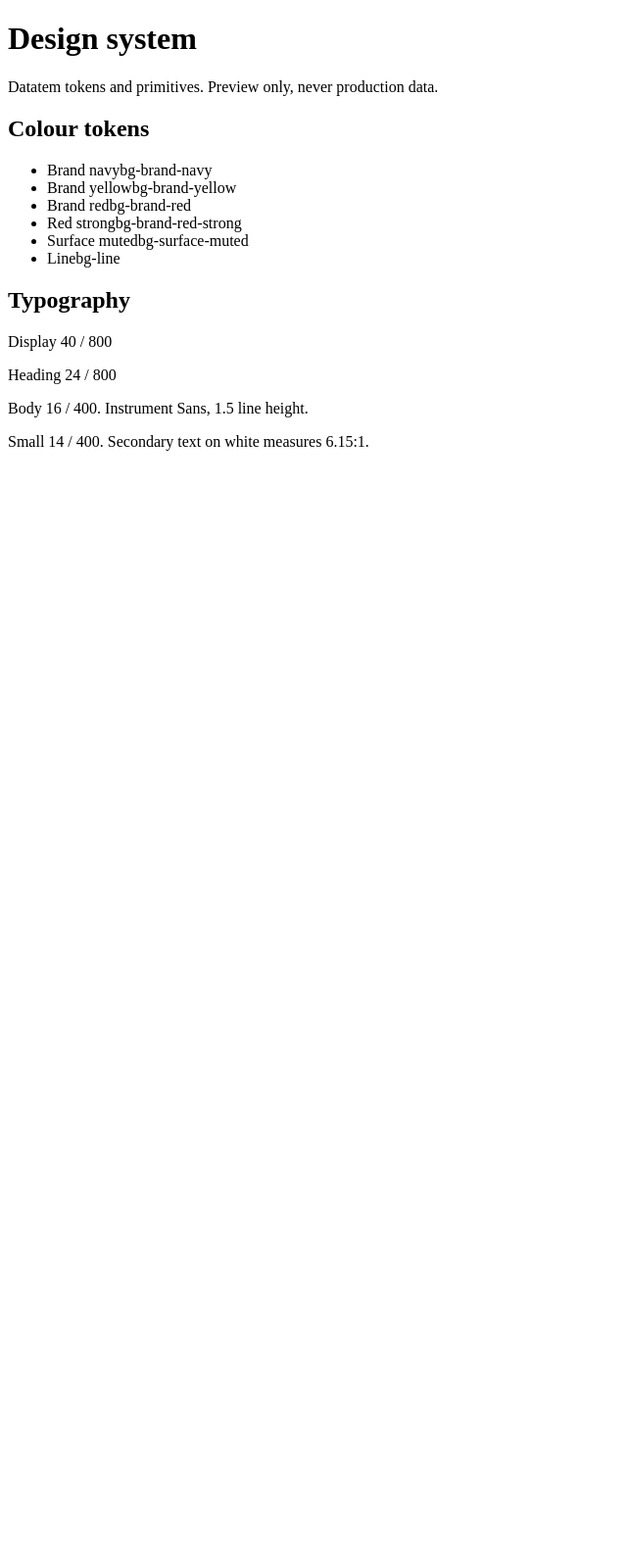
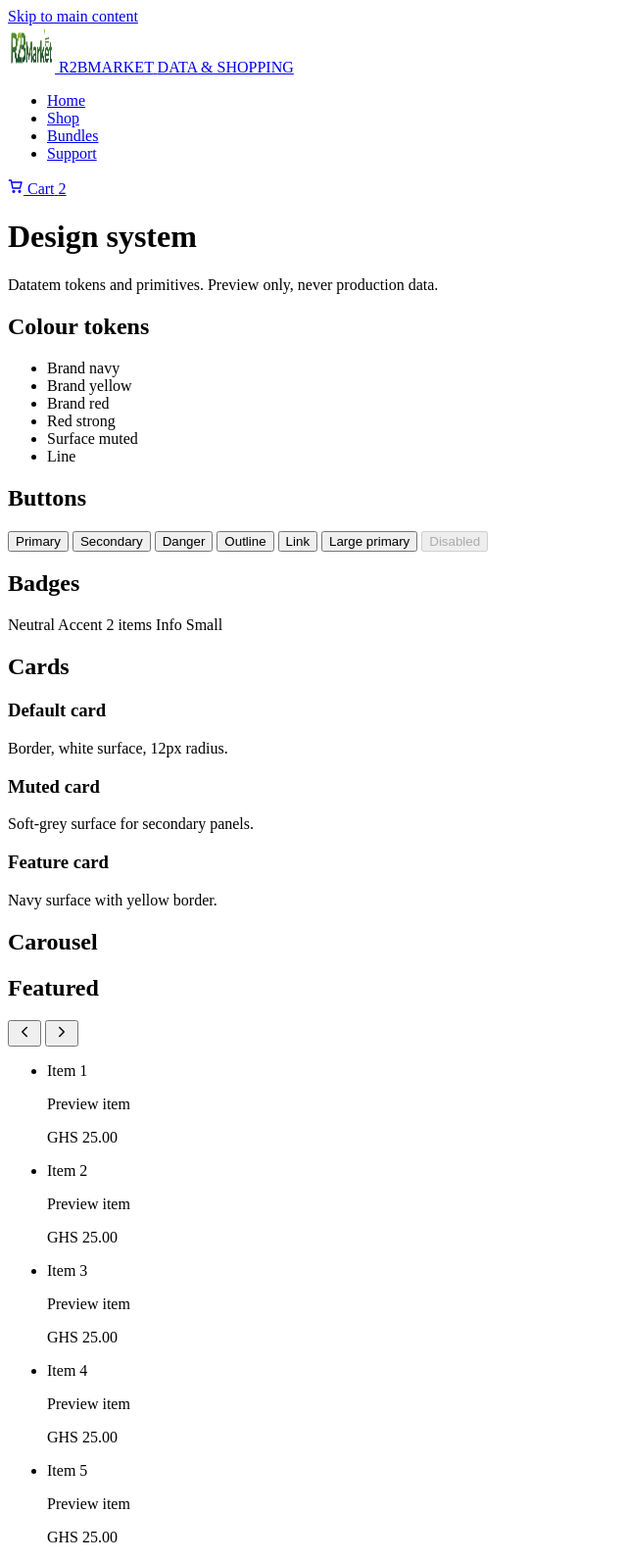
Before and after one commit to Onezsolo/datatem, a Laravel app: page /design-system in a window 1280 px wide. Shown: the whole page at 98% size, without its empty margins (0-640 px from the left). Before the commit the page ends 460 px from the top, so only its background shows below. Run offline with Laravel 12, Linux system fonts and the light colour scheme; data that the repository does not hold is empty.

Commit message:
feat: port design system components and preview

```diff
--- /dev/null
+++ b/app/Support/Brand.php
@@ -0,0 +1,25 @@
+<?php
+
+namespace App\Support;
+
+use App\Services\SettingsService;
+
+final class Brand
+{
+    public static function name(): string
+    {
+        $name = trim((string) SettingsService::get('site_name', ''));
+
+        return $name !== '' ? $name : (string) config('app.name', 'Datatem');
+    }
+
+    public static function logoUrl(): string
+    {
+        return SettingsService::getLogoUrl();
+    }
+
+    public static function faviconUrl(): string
+    {
+        return SettingsService::getFaviconUrl();
+    }
+}
--- /dev/null
+++ b/resources/views/components/layouts/app.blade.php
@@ -0,0 +1,25 @@
+@props([
+    'title' => null,
+    'description' => null,
+])
+
+<!DOCTYPE html>
+<html lang="en" class="h-full">
+<head>
+    <meta charset="utf-8">
+    <meta name="viewport" content="width=device-width, initial-scale=1">
+    <title>{{ $title ? $title.' - '.\App\Support\Brand::name() : \App\Support\Brand::name() }}</title>
+    @if ($description)
+        <meta name="description" content="{{ $description }}">
+    @endif
+    <link rel="icon" type="image/png" href="{{ \App\Support\Brand::faviconUrl() }}">
+    @if (file_exists(public_path('build/manifest.json')) || file_exists(public_path('hot')))
+        @vite(['resources/css/app.css', 'resources/js/app.js'])
+    @endif
+</head>
+<body class="min-h-full bg-surface text-ink">
+    <a class="skip-link" href="#main-content">Skip to main content</a>
+
+    {{ $slot }}
+</body>
+</html>
--- /dev/null
+++ b/resources/views/components/ui/badge.blade.php
@@ -0,0 +1,24 @@
+@props([
+    'variant' => 'neutral',
+    'size' => 'md',
+])
+
+@php
+    $variants = [
+        'neutral' => 'border border-line bg-surface-muted text-brand-navy',
+        'accent' => 'bg-brand-yellow text-brand-navy',
+        'danger' => 'bg-brand-red-strong text-white',
+        'info' => 'bg-brand-navy text-white',
+    ];
+
+    $sizes = [
+        'sm' => 'min-h-6 px-2 text-[0.6875rem]',
+        'md' => 'min-h-7 px-2.5 text-xs',
+    ];
+
+    $classes = 'inline-flex items-center gap-1 rounded-control font-bold leading-none '
+        .($variants[$variant] ?? $variants['neutral']).' '
+        .($sizes[$size] ?? $sizes['md']);
+@endphp
+
+<span {{ $attributes->merge(['class' => $classes]) }}>{{ $slot }}</span>
--- /dev/null
+++ b/resources/views/components/ui/button.blade.php
@@ -0,0 +1,42 @@
+@props([
+    'variant' => 'primary',
+    'size' => 'md',
+    'type' => 'button',
+    'href' => null,
+    'disabled' => false,
+])
+
+@php
+    $variants = [
+        'primary' => 'bg-brand-yellow text-brand-navy hover:bg-brand-yellow-strong focus-visible:outline-brand-navy',
+        'secondary' => 'bg-brand-navy text-white hover:bg-brand-navy-soft focus-visible:outline-brand-yellow',
+        'danger' => 'bg-brand-red-strong text-white hover:bg-brand-red-strong-hover focus-visible:outline-brand-navy',
+        'outline' => 'border border-brand-navy bg-surface text-brand-navy hover:bg-surface-muted focus-visible:outline-brand-navy',
+        'ghost' => 'border border-white/50 bg-transparent text-white hover:bg-white/10 focus-visible:outline-brand-yellow',
+        'link' => 'text-brand-navy underline underline-offset-4 hover:text-brand-red-strong focus-visible:outline-brand-navy',
+    ];
+
+    $sizes = [
+        'sm' => 'min-h-11 px-3 text-sm',
+        'md' => 'min-h-11 px-4 text-sm',
+        'lg' => 'min-h-12 px-6 text-base',
+    ];
+
+    $classes = 'inline-flex items-center justify-center gap-2 rounded-control font-bold leading-none transition-colors disabled:pointer-events-none disabled:opacity-60 '
+        .($variants[$variant] ?? $variants['primary']).' '
+        .($sizes[$size] ?? $sizes['md']);
+@endphp
+
+@if ($href)
+    <a
+        href="{{ $href }}"
+        @if ($disabled) aria-disabled="true" tabindex="-1" @endif
+        {{ $attributes->merge(['class' => $classes.($disabled ? ' pointer-events-none opacity-60' : '')]) }}
+    >
+        {{ $slot }}
+    </a>
+@else
+    <button type="{{ $type }}" @disabled($disabled) {{ $attributes->merge(['class' => $classes]) }}>
+        {{ $slot }}
+    </button>
+@endif
--- /dev/null
+++ b/resources/views/components/ui/card.blade.php
@@ -0,0 +1,51 @@
+@props([
+    'variant' => 'default',
+    'padding' => 'md',
+    'href' => null,
+])
+
+@php
+    $variants = [
+        'default' => 'border border-line bg-surface',
+        'muted' => 'bg-surface-muted',
+        'product' => 'border border-line bg-surface overflow-hidden',
+        'feature' => 'border border-brand-yellow bg-brand-navy text-white',
+    ];
+
+    $paddings = [
+        'none' => '',
+        'sm' => 'p-4',
+        'md' => 'p-5',
+        'lg' => 'p-6',
+    ];
+
+    $classes = 'block rounded-card '
+        .($variants[$variant] ?? $variants['default']).' '
+        .($paddings[$padding] ?? $paddings['md']);
+@endphp
+
+@if ($href)
+    <a href="{{ $href }}" {{ $attributes->merge(['class' => $classes]) }}>
+        @isset($media)
+            <div class="overflow-hidden">{{ $media }}</div>
+        @endisset
+        <div class="{{ $paddings[$padding] ?? $paddings['md'] }}">
+            {{ $slot }}
+            @isset($footer)
+                <div class="mt-4">{{ $footer }}</div>
+            @endisset
+        </div>
+    </a>
+@else
+    <article {{ $attributes->merge(['class' => $classes]) }}>
+        @isset($media)
+            <div class="overflow-hidden">{{ $media }}</div>
+        @endisset
+        <div class="{{ $paddings[$padding] ?? $paddings['md'] }}">
+            {{ $slot }}
+            @isset($footer)
+                <div class="mt-4">{{ $footer }}</div>
+            @endisset
+        </div>
+    </article>
+@endif
--- /dev/null
+++ b/resources/views/components/ui/carousel.blade.php
@@ -0,0 +1,48 @@
+@props([
+    'id' => null,
+    'label' => 'Items',
+    'heading' => null,
+    'description' => null,
+])
+
+@php
+    $id = $id ?? 'carousel-'.\Illuminate\Support\Str::random(8);
+@endphp
+
+<section {{ $attributes->merge(['class' => 'min-w-0']) }} aria-labelledby="{{ $id }}-heading" data-carousel>
+    <div class="mb-4 flex flex-wrap items-end justify-between gap-3">
+        <div>
+            <h2 id="{{ $id }}-heading" class="text-xl font-extrabold tracking-tight text-brand-navy">
+                {{ $heading ?? $label }}
+            </h2>
+            @if ($description)
+                <p class="mt-1 text-sm text-muted">{{ $description }}</p>
+            @endif
+        </div>
+
+        <div class="flex items-center gap-2">
+            <button
+                type="button"
+                data-carousel-prev
+                aria-controls="{{ $id }}"
+                aria-label="Scroll {{ $label }} backward"
+                class="inline-flex h-11 w-11 items-center justify-center rounded-control border border-line bg-surface text-brand-navy hover:bg-surface-muted disabled:opacity-40"
+            >
+                <x-ui.icon name="chevron-left" :size="18" />
+            </button>
+            <button
+                type="button"
+                data-carousel-next
+                aria-controls="{{ $id }}"
+                aria-label="Scroll {{ $label }} forward"
+                class="inline-flex h-11 w-11 items-center justify-center rounded-control border border-line bg-surface text-brand-navy hover:bg-surface-muted disabled:opacity-40"
+            >
+                <x-ui.icon name="chevron-right" :size="18" />
+            </button>
+        </div>
+    </div>
+
+    <ul id="{{ $id }}" data-carousel-track class="carousel-track flex gap-3 overflow-x-auto pb-2" tabindex="0" aria-label="{{ $label }}">
+        {{ $slot }}
+    </ul>
+</section>
--- /dev/null
+++ b/resources/views/components/ui/header.blade.php
@@ -0,0 +1,80 @@
+@props([
+    'brand' => null,
+    'homeUrl' => null,
+    'navigation' => [],
+    'cartCount' => 0,
+    'cartUrl' => null,
+    'searchAction' => null,
+])
+
+@php
+    $brand = $brand ?: \App\Support\Brand::name();
+    $homeUrl = $homeUrl ?: url('/');
+@endphp
+
+<header class="sticky top-0 z-50 border-b-[3px] border-brand-yellow bg-brand-navy text-white" role="banner">
+    <div class="container-page flex flex-wrap items-center gap-x-3 gap-y-2 py-2.5 lg:flex-nowrap">
+        <a href="{{ $homeUrl }}" class="flex shrink-0 items-center gap-2.5 rounded-control focus-visible:outline-brand-yellow" aria-label="{{ $brand }} home">
+            <img src="{{ \App\Support\Brand::logoUrl() }}" alt="" width="48" height="48" class="h-9 w-9 rounded-control bg-surface object-contain p-1 sm:h-10 sm:w-10">
+            <span class="leading-none">
+                <span class="block text-base font-extrabold tracking-[0.06em] text-white">{{ \Illuminate\Support\Str::upper($brand) }}</span>
+                <span class="mt-1 block text-[0.5625rem] font-bold tracking-[0.26em] text-brand-yellow sm:text-[0.625rem]">DATA &amp; SHOPPING</span>
+            </span>
+        </a>
+
+        <nav class="hidden w-full min-w-0 lg:block lg:w-auto lg:flex-1" aria-label="Primary navigation">
+            <ul class="flex items-center gap-1 overflow-x-auto pb-1 lg:overflow-visible lg:pb-0">
+                @foreach ($navigation as $item)
+                    <li>
+                        <a
+                            href="{{ $item['url'] }}"
+                            @if (! empty($item['current'])) aria-current="page" @endif
+                            @class([
+                                'inline-flex min-h-11 items-center whitespace-nowrap rounded-control px-2.5 text-sm font-semibold text-nav-muted hover:bg-white/10 hover:text-white focus-visible:outline-brand-yellow',
+                                'bg-white/10 text-white' => ! empty($item['current']),
+                            ])
+                        >
+                            {{ $item['label'] }}
+                        </a>
+                    </li>
+                @endforeach
+            </ul>
+        </nav>
+
+        <div class="ms-auto flex items-center gap-2">
+            @if ($searchAction)
+                <a href="{{ $searchAction }}" class="inline-flex h-11 w-11 items-center justify-center rounded-control bg-white/10 text-white hover:bg-white/20 focus-visible:outline-brand-yellow sm:hidden" aria-label="Search products">
+                    <x-ui.icon name="search" :size="18" />
+                </a>
+
+                <form action="{{ $searchAction }}" method="GET" role="search" class="hidden items-center gap-1.5 rounded-control bg-surface px-2 sm:flex">
+                    <x-ui.icon name="search" :size="16" class="text-brand-navy" />
+                    <label for="site-search" class="sr-only">Search products</label>
+                    <input
+                        id="site-search"
+                        type="search"
+                        name="q"
+                        placeholder="Search products"
+                        class="h-11 w-32 border-0 bg-transparent px-1 text-sm text-ink placeholder:text-muted md:w-44"
+                    >
+                </form>
+            @endif
+
+            @if ($cartUrl)
+                <a
+                    href="{{ $cartUrl }}"
+                    class="inline-flex min-h-11 items-center gap-1.5 rounded-control bg-brand-yellow px-3 text-sm font-extrabold text-brand-navy hover:bg-brand-yellow-strong focus-visible:outline-brand-yellow"
+                    aria-label="Cart, {{ $cartCount }} {{ \Illuminate\Support\Str::plural('item', $cartCount) }}"
+                >
+                    <x-ui.icon name="cart" :size="16" />
+                    <span class="hidden sm:inline">Cart</span>
+                    @if ($cartCount > 0)
+                        <span class="inline-flex min-h-5 min-w-5 items-center justify-center rounded-control bg-brand-red-strong px-1 text-xs font-bold text-white" aria-hidden="true">
+                            {{ $cartCount }}
+                        </span>
+                    @endif
+                </a>
+            @endif
+        </div>
+    </div>
+</header>
--- /dev/null
+++ b/resources/views/components/ui/icon.blade.php
@@ -0,0 +1,105 @@
+@props(['name' => 'search', 'size' => 20])
+
+<svg xmlns="http://www.w3.org/2000/svg" width="{{ $size }}" height="{{ $size }}" viewBox="0 0 24 24" fill="none" stroke="currentColor" stroke-width="2" stroke-linecap="round" stroke-linejoin="round" aria-hidden="true" focusable="false" {{ $attributes }}>
+    @switch($name)
+        @case('search')
+            <circle cx="11" cy="11" r="7"></circle>
+            <line x1="16.5" y1="16.5" x2="21" y2="21"></line>
+            @break
+        @case('cart')
+            <circle cx="9" cy="20" r="1.4"></circle>
+            <circle cx="18" cy="20" r="1.4"></circle>
+            <path d="M2 3h3l2.4 12h11.2l2.4-9H6"></path>
+            @break
+        @case('chevron-left')
+            <path d="M15 18l-6-6 6-6"></path>
+            @break
+        @case('chevron-right')
+            <path d="M9 18l6-6-6-6"></path>
+            @break
+        @case('check')
+            <path d="M20 6L9 17l-5-5"></path>
+            @break
+        @case('home')
+            <path d="M3 10.5 12 3l9 7.5"></path>
+            <path d="M5 9.5V21h14V9.5"></path>
+            @break
+        @case('grid')
+            <rect x="4" y="4" width="6" height="6" rx="1"></rect>
+            <rect x="14" y="4" width="6" height="6" rx="1"></rect>
+            <rect x="4" y="14" width="6" height="6" rx="1"></rect>
+            <rect x="14" y="14" width="6" height="6" rx="1"></rect>
+            @break
+        @case('phone')
+            <rect x="7" y="2" width="10" height="20" rx="2"></rect>
+            <line x1="11" y1="18" x2="13" y2="18"></line>
+            @break
+        @case('laptop')
+            <rect x="4" y="4" width="16" height="12" rx="1"></rect>
+            <path d="M2 19h20"></path>
+            @break
+        @case('headphones')
+            <path d="M4 14v-2a8 8 0 0 1 16 0v2"></path>
+            <rect x="3" y="14" width="4" height="6" rx="1"></rect>
+            <rect x="17" y="14" width="4" height="6" rx="1"></rect>
+            @break
+        @case('shirt')
+            <path d="M8 4 4 6l2 4 2-1v11h8V9l2 1 2-4-4-2-2 2h-2L8 4z"></path>
+            @break
+        @case('shoe')
+            <path d="M3 16h18v3H3z"></path>
+            <path d="M3 16c4-1 6-4 8-8 2 4 5 6 10 7"></path>
+            @break
+        @case('bag')
+            <path d="M5 8h14l-1 13H6L5 8z"></path>
+            <path d="M9 8V6a3 3 0 0 1 6 0v2"></path>
+            @break
+        @case('watch')
+            <rect x="7" y="6" width="10" height="12" rx="2"></rect>
+            <path d="M9 6V3h6v3M9 18v3h6v-3"></path>
+            @break
+        @case('appliance')
+            <path d="M8 3h8l-1 8H9L8 3z"></path>
+            <path d="M9 11h6l1 10H8l1-10z"></path>
+            <path d="M10 15h4"></path>
+            @break
+        @case('beauty')
+            <path d="M9 3h6v3H9z"></path>
+            <rect x="8" y="6" width="8" height="15" rx="1"></rect>
+            @break
+        @case('ball')
+            <circle cx="12" cy="12" r="9"></circle>
+            <path d="m12 5 3.2 2.3-1.2 3.7h-4L8.8 7.3 12 5z"></path>
+            <path d="M4.5 10.5 8.8 7.3M19.5 10.5 15.2 7.3M7 19l3-4M17 19l-3-4"></path>
+            @break
+        @case('teddy')
+            <circle cx="12" cy="9" r="5"></circle>
+            <circle cx="5" cy="6" r="2"></circle>
+            <circle cx="19" cy="6" r="2"></circle>
+            <path d="M7 14c1 3 3 5 5 5s4-2 5-5"></path>
+            @break
+        @case('chair')
+            <path d="M6 11V6h12v5"></path>
+            <path d="M5 11h14v6H5z"></path>
+            <path d="M7 17v3M17 17v3"></path>
+            @break
+        @case('help')
+            <circle cx="12" cy="12" r="9"></circle>
+            <path d="M9.5 9.5a2.5 2.5 0 1 1 4.2 1.9c-.8.7-1.7 1.2-1.7 2.6"></path>
+            <path d="M12 17h.01"></path>
+            @break
+        @case('more')
+            <circle cx="5" cy="12" r="1.5"></circle>
+            <circle cx="12" cy="12" r="1.5"></circle>
+            <circle cx="19" cy="12" r="1.5"></circle>
+            @break
+        @case('truck')
+            <path d="M3 6h11v10H3z"></path>
+            <path d="M14 9h4l3 3v4h-7z"></path>
+            <circle cx="7" cy="18" r="2"></circle>
+            <circle cx="17" cy="18" r="2"></circle>
+            @break
+        @default
+            <circle cx="12" cy="12" r="9"></circle>
+    @endswitch
+</svg>
--- a/resources/views/design-system.blade.php
+++ b/resources/views/design-system.blade.php
@@ -1,43 +1,90 @@
-<!DOCTYPE html>
-<html lang="en" class="h-full">
-<head>
-    <meta charset="utf-8">
-    <meta name="viewport" content="width=device-width, initial-scale=1">
-    <title>Design system</title>
-    @if (file_exists(public_path('build/manifest.json')) || file_exists(public_path('hot')))
-        @vite(['resources/css/app.css', 'resources/js/app.js'])
-    @endif
-</head>
-<body class="min-h-full bg-surface-muted">
-    <main class="container-page py-10">
+<x-layouts.app title="Design system" description="Datatem design tokens and UI primitives.">
+    <x-ui.header :navigation="[
+        ['label' => 'Home', 'url' => route('home'), 'current' => true],
+        ['label' => 'Shop', 'url' => url('/shop')],
+        ['label' => 'Bundles', 'url' => route('bundles')],
+        ['label' => 'Support', 'url' => route('support')],
+    ]" :cart-count="2" :cart-url="url('/cart')" />
+
+    <main id="main-content" class="container-page py-10">
         <h1 class="text-3xl font-extrabold tracking-tight text-brand-navy">Design system</h1>
-        <p class="mt-2 text-sm text-muted">Datatem tokens and primitives. Preview only, never production data.</p>
+        <p class="mt-2 max-w-2xl text-sm text-muted">Datatem tokens and primitives. Preview only, never production data.</p>
 
-        <section class="mt-8">
-            <h2 class="text-xl font-extrabold text-brand-navy">Colour tokens</h2>
+        <section class="mt-8" aria-labelledby="tokens-heading">
+            <h2 id="tokens-heading" class="text-xl font-extrabold text-brand-navy">Colour tokens</h2>
             <ul class="mt-4 grid grid-cols-2 gap-3 sm:grid-cols-3 lg:grid-cols-4">
                 @foreach ([
-                    ['Brand navy', 'bg-brand-navy', 'text-white'],
-                    ['Brand yellow', 'bg-brand-yellow', 'text-brand-navy'],
-                    ['Brand red', 'bg-brand-red', 'text-white'],
-                    ['Red strong', 'bg-brand-red-strong', 'text-white'],
-                    ['Surface muted', 'bg-surface-muted', 'text-brand-navy'],
-                    ['Line', 'bg-line', 'text-brand-navy'],
-                ] as [$label, $bg, $fg])
-                    <li class="{{ $bg }} {{ $fg }} rounded-card border border-line p-4 text-sm font-bold">{{ $label }}<span class="mt-2 block text-xs font-normal opacity-80">{{ $bg }}</span></li>
+                    ['Brand navy', 'bg-brand-navy text-white'],
+                    ['Brand yellow', 'bg-brand-yellow text-brand-navy'],
+                    ['Brand red', 'bg-brand-red text-white'],
+                    ['Red strong', 'bg-brand-red-strong text-white'],
+                    ['Surface muted', 'bg-surface-muted text-brand-navy'],
+                    ['Line', 'bg-line text-brand-navy'],
+                ] as [$label, $classes])
+                    <li class="{{ $classes }} rounded-card border border-line p-4 text-sm font-bold">{{ $label }}</li>
                 @endforeach
             </ul>
         </section>
 
-        <section class="mt-10">
-            <h2 class="text-xl font-extrabold text-brand-navy">Typography</h2>
+        <section class="mt-10" aria-labelledby="buttons-heading">
+            <h2 id="buttons-heading" class="text-xl font-extrabold text-brand-navy">Buttons</h2>
+            <div class="mt-4 flex flex-wrap items-center gap-3 rounded-card border border-line bg-surface p-5">
+                <x-ui.button>Primary</x-ui.button>
+                <x-ui.button variant="secondary">Secondary</x-ui.button>
+                <x-ui.button variant="danger">Danger</x-ui.button>
+                <x-ui.button variant="outline">Outline</x-ui.button>
+                <x-ui.button variant="link">Link</x-ui.button>
+                <x-ui.button variant="primary" size="lg">Large primary</x-ui.button>
+                <x-ui.button variant="primary" disabled>Disabled</x-ui.button>
+            </div>
+        </section>
+
+        <section class="mt-10" aria-labelledby="badges-heading">
+            <h2 id="badges-heading" class="text-xl font-extrabold text-brand-navy">Badges</h2>
+            <div class="mt-4 flex flex-wrap items-center gap-3 rounded-card border border-line bg-surface p-5">
+                <x-ui.badge>Neutral</x-ui.badge>
+                <x-ui.badge variant="accent">Accent</x-ui.badge>
+                <x-ui.badge variant="danger">2 items</x-ui.badge>
+                <x-ui.badge variant="info">Info</x-ui.badge>
+                <x-ui.badge variant="neutral" size="sm">Small</x-ui.badge>
+            </div>
+        </section>
+
+        <section class="mt-10" aria-labelledby="cards-heading">
+            <h2 id="cards-heading" class="text-xl font-extrabold text-brand-navy">Cards</h2>
+            <div class="mt-4 grid gap-4 sm:grid-cols-2 lg:grid-cols-3">
+                <x-ui.card>
+                    <h3 class="text-sm font-bold text-brand-navy">Default card</h3>
+                    <p class="mt-2 text-sm text-muted">Border, white surface, 12px radius.</p>
+                </x-ui.card>
+                <x-ui.card variant="muted">
+                    <h3 class="text-sm font-bold text-brand-navy">Muted card</h3>
+                    <p class="mt-2 text-sm text-muted">Soft-grey surface for secondary panels.</p>
+                </x-ui.card>
+                <x-ui.card variant="feature">
+                    <h3 class="text-sm font-bold text-white">Feature card</h3>
+                    <p class="mt-2 text-sm text-nav-muted">Navy surface with yellow border.</p>
+                </x-ui.card>
+            </div>
+        </section>
+
+        <section class="mt-10" aria-labelledby="carousel-heading">
+            <h2 id="carousel-heading" class="text-xl font-extrabold text-brand-navy">Carousel</h2>
             <div class="mt-4 rounded-card border border-line bg-surface p-5">
-                <p class="text-4xl font-extrabold tracking-tight text-brand-navy">Display 40 / 800</p>
-                <p class="mt-3 text-2xl font-extrabold tracking-tight text-brand-navy">Heading 24 / 800</p>
-                <p class="mt-3 text-base text-ink">Body 16 / 400. Instrument Sans, 1.5 line height.</p>
-                <p class="mt-2 text-sm text-muted">Small 14 / 400. Secondary text on white measures 6.15:1.</p>
+                <x-ui.carousel label="Example items" heading="Featured">
+                    @foreach (range(1, 5) as $i)
+                        <li class="carousel-item w-44 shrink-0">
+                            <x-ui.card variant="product" padding="sm">
+                                <div class="flex h-28 items-center justify-center rounded-control bg-surface-muted text-sm font-bold text-brand-navy">
+                                    Item {{ $i }}
+                                </div>
+                                <p class="mt-3 text-sm font-bold text-brand-navy">Preview item</p>
+                                <p class="mt-1 text-xs text-muted">GHS 25.00</p>
+                            </x-ui.card>
+                        </li>
+                    @endforeach
+                </x-ui.carousel>
             </div>
         </section>
     </main>
-</body>
-</html>
+</x-layouts.app>
```
Also changed, not shown: tests/Feature/DesignSystemTest.php (added, +30 -0 lines), tests/Unit/BrandTest.php (added, +20 -0 lines), tests/Unit/DesignTokensTest.php (added, +119 -0 lines), 1 other file.
